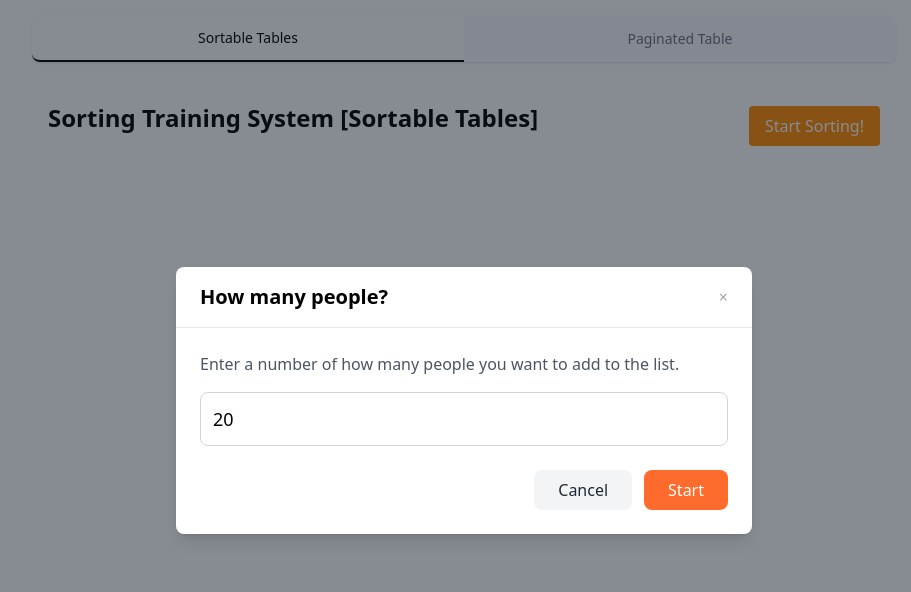
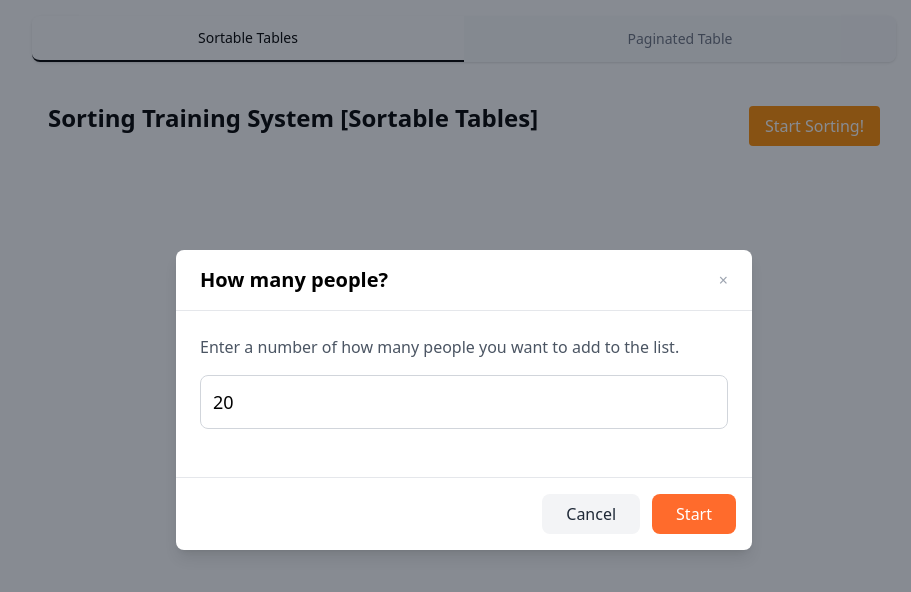
Before and after one commit to Iftee97/sender-task, a Vue app: page / in a window 1280 px wide. Both pictures are taken after a click on the button "Start Sorting!". Shown: the top 592 px of the page, without its empty margins (176-1087 px from the left). Built offline with nearby package versions, Linux system fonts and the light colour scheme.

Commit message:
some more styling fixes

```diff
--- a/src/components/Modal.vue
+++ b/src/components/Modal.vue
@@ -28,8 +28,13 @@
             :max="MAX_COUNT"
             class="border border-gray-300 rounded-lg p-3 w-full mb-6 text-lg"
           />
+        </form>
+      </div>
 
-          <div class="flex justify-end space-x-3" id="modal-footer">
+      <div
+        class="flex justify-end space-x-3 px-4 py-4 border-t border-gray-200"
+        id="modal-footer"
+      >
         <button
           type="button"
           @click="props.onClose"
@@ -39,12 +44,11 @@
         </button>
         <button
           type="submit"
+          @click="handleStart"
           class="px-6 py-2 rounded-lg bg-[#ff6b2c] hover:bg-[#ff5a15] text-white font-medium"
         >
           Start
         </button>
-          </div>
-        </form>
       </div>
     </div>
   </div>
```
Lines whose indentation alone changed are shown as unchanged.
